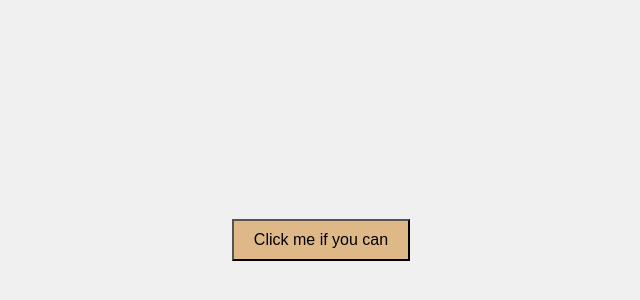
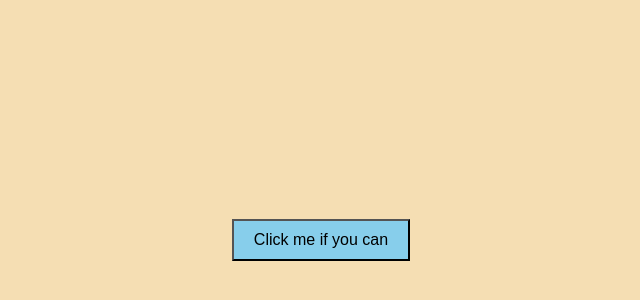
Before and after one commit to mukuld86/Funn, a plain HTML site: page index.html in a window 1280 px wide. Shown: the part 168-468 px from the top of the page, without its empty margins (319-959 px from the left). Drawn offline with Linux system fonts and the light colour scheme.

```diff
--- a/index.html
+++ b/index.html
@@ -10,13 +10,13 @@
             justify-content: center;
             align-items: center;
             height: 100vh;
-            background-color: #f0f0f0;
+            background-color:wheat;
         }
         button {
             padding: 10px 20px;
             font-size: 16px;
             cursor: pointer;
-            background-color: burlywood;
+            background-color:skyblue;
         }
     </style>
 </head>
```
